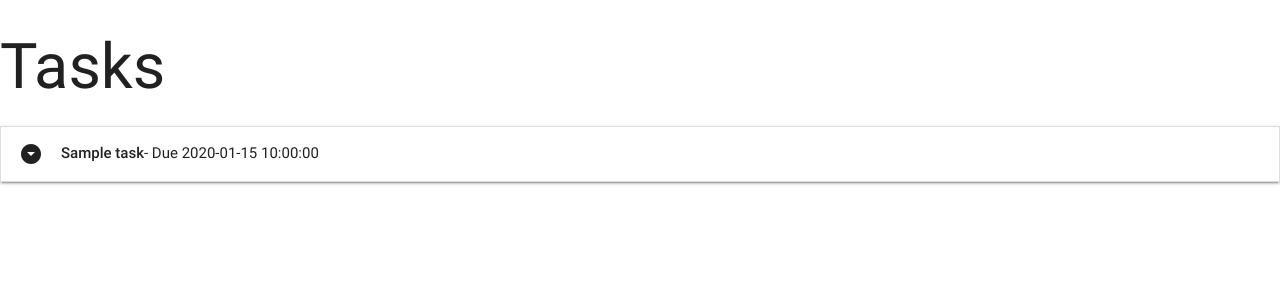
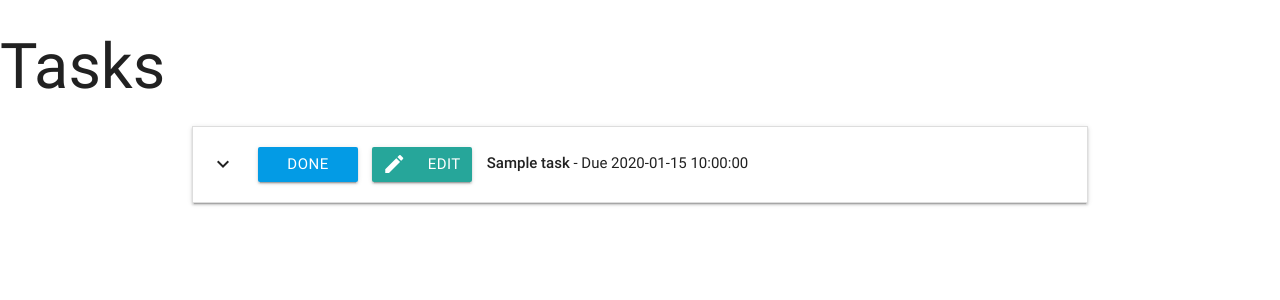
Before and after one commit to bramrodrigo89/task-manager, a Flask app: page / in a window 1280 px wide. Shown: the top 300 px of the page. Run offline with Flask 2, Linux system fonts and the light colour scheme; a database or web service that is not in the repository returns one stand-in record (values such as "Sample title"); some libraries are stand-ins or nearby versions.

Commit message:
added functionality for editing and saving edited tasks

```diff
--- a/app.py
+++ b/app.py
@@ -27,5 +27,26 @@ def insert_task():
     task_collection.insert_one(request.form.to_dict())
     return redirect(url_for('get_tasks'))
 
-if __name__ == '__main__':
-    app.run(host=os.environ.get('IP'),port=int(os.environ.get('PORT')),debug=True)
+@app.route('/edit_task/<task_id>')
+def edit_task(task_id):
+    the_task=mongo.db.tasks.find_one({'_id':ObjectId(task_id)})
+    all_categories=mongo.db.categories.find()
+    return render_template("edittask.html", categories=all_categories, task=the_task)
+
+@app.route('/update_task/<task_id>', methods=['POST'])
+def update_task(task_id):
+    tasks = mongo.db.tasks
+    tasks.update( {'_id': ObjectId(task_id)},
+    {
+        'task_name':request.form.get('task_name'),
+        'category_name':request.form.get('category_name'),
+        'task_description': request.form.get('task_description'),
+        'due_date': request.form.get('due_date'),
+        'is_urgent':request.form.get('is_urgent')
+    })
+    return redirect(url_for('get_tasks'))
+
+if __name__=='__main__':
+    app.run(host=os.getenv("IP","0.0.0.0"),
+        port=int(os.getenv("PORT","5000")),
+        debug=True)
--- /dev/null
+++ b/static/css/style.css
@@ -0,0 +1,15 @@
+.btn-small {
+    padding: 0em 0.5em;
+    height: 35px;
+    margin: 5px;
+    line-height: 35px;
+    width: 100px;
+}
+
+.task_header {
+    margin: 10px;
+}
+
+.task_arrow {
+    margin-top: 10px;
+}
--- a/templates/base.html
+++ b/templates/base.html
@@ -6,12 +6,15 @@
     <meta http-equiv="X-UA-Compatible" content="ie=edge">
     <link href="https://fonts.googleapis.com/icon?family=Material+Icons" rel="stylesheet">
     <link rel="stylesheet" href="https://cdnjs.cloudflare.com/ajax/libs/materialize/0.100.2/css/materialize.min.css">
+    <link rel="stylesheet" href="{{ url_for('static', filename='css/style.css')}}" type="text/css">
     <title>My Task Manager</title>
 </head>
 <body>
     <h1>Tasks</h1>
-    {% block content %}
-    {% endblock %}
+    <div class="container">
+        {% block content %}
+        {% endblock %}
+    </div>
     <script src="https://cdnjs.cloudflare.com/ajax/libs/jquery/3.2.1/jquery.min.js"></script>
     <script src="https://cdnjs.cloudflare.com/ajax/libs/materialize/0.100.2/js/materialize.min.js"></script>
 
--- a/templates/tasks.html
+++ b/templates/tasks.html
@@ -4,8 +4,16 @@
     {% for task in tasks %}
 		<li>
 			<div class="collapsible-header">
-                <i class="material-icons">arrow_drop_down_circle</i>
-                <strong>{{task.task_name}}</strong> - Due {{task.due_date}}
+                <div class="col s2 task_arrow">
+                    <i class="material-icons">keyboard_arrow_down</i>
+                </div>
+                <div class="col s6">
+                    <a class="waves-effect waves-light btn btn-small light-blue darken-1">Done</a>
+                    <a href="{{ url_for('edit_task',task_id=task._id)}}" class="waves-effect waves-light btn btn-small"><i class="material-icons left">create</i>Edit</a>
+                </div>
+                <div class="col s4 task_header">
+                    <strong>{{task.task_name}}</strong> - Due {{task.due_date}}
+                </div>
             </div>
 			<div class="collapsible-body">
                 <p><strong>Category: </strong> {{task.category_name}}</p>
```
Also changed, not shown: templates/edittask.html (added, +65 -0 lines).
